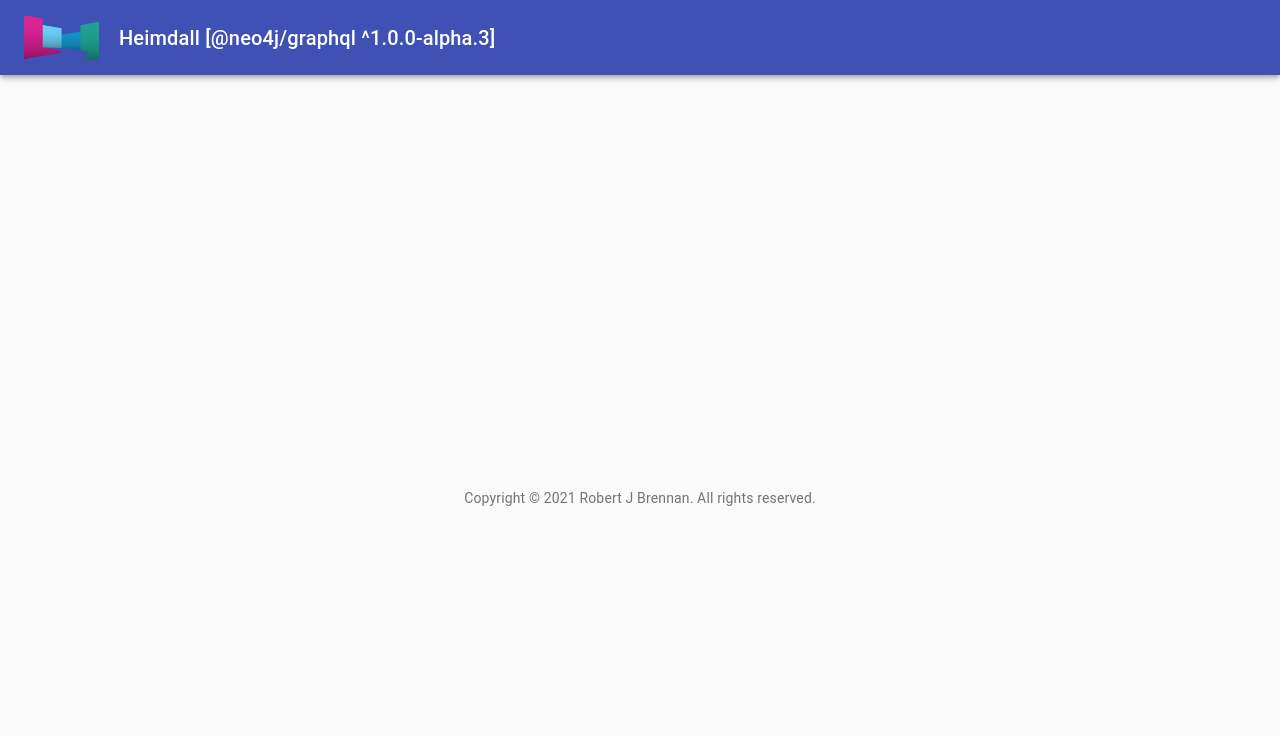
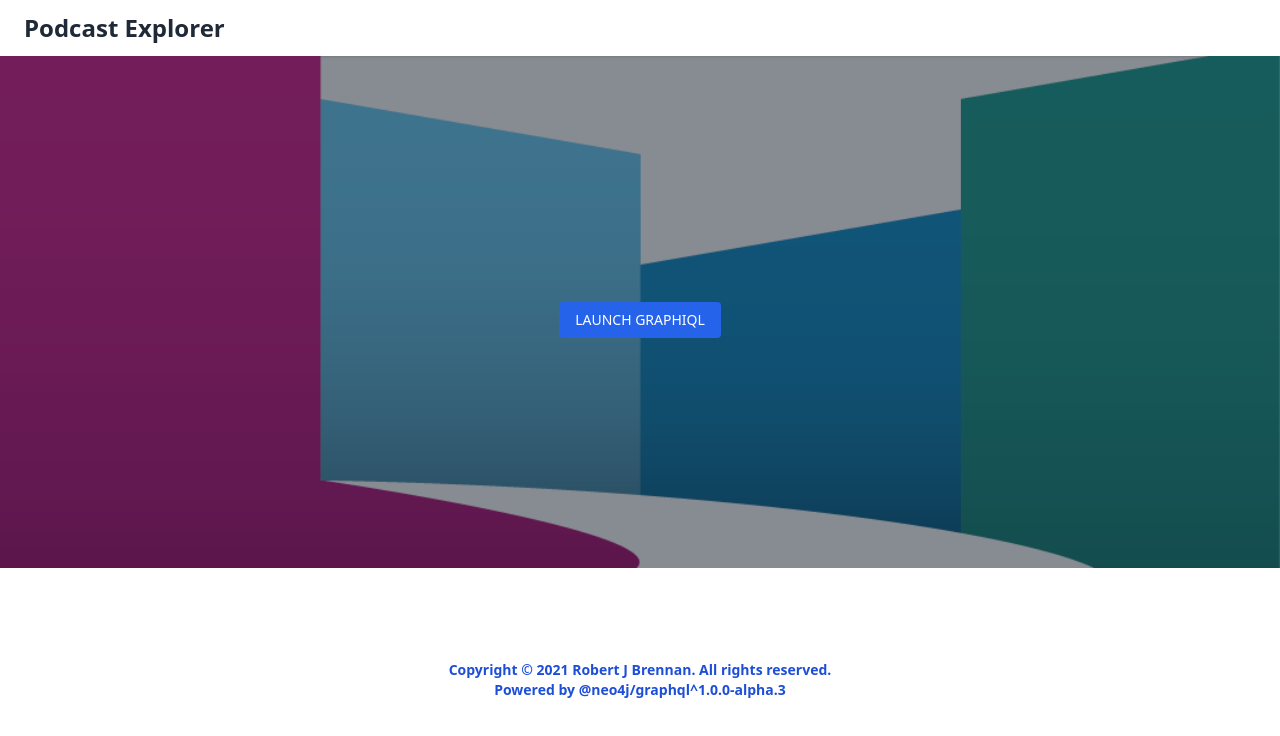
Before and after one commit to TheRobBrennan/podcast-explorer, a Next.js app in the folder app/: page / in a window 1280 px wide. Shown: the top 736 px of the page. Built offline with nearby package versions, Linux system fonts and the light colour scheme.

Commit message:
Use Tailwind layout for our default page

```diff
--- a/app/pages/index.tsx
+++ b/app/pages/index.tsx
@@ -1,17 +1,8 @@
 import { NextPage } from "next"
 
-import Layout from "../heimdall/layout/Layout"
-import ReactPlayerDemo from "../heimdall/components/ReactPlayer/ReactPlayerDemo"
+import Layout from "../podcast-explorer/layout/Layout"
 
 const DefaultPage: NextPage = () => {
-  return (
-    <Layout>
-      <>
-        <div style={{ display: "block", margin: "auto" }}>
-          <ReactPlayerDemo />
-        </div>
-      </>
-    </Layout>
-  )
+  return <Layout />
 }
 export default DefaultPage
```
